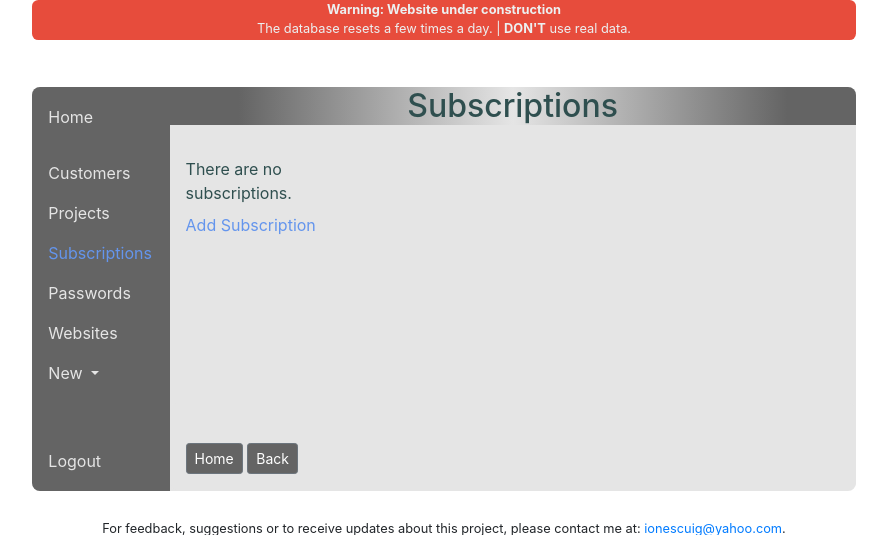
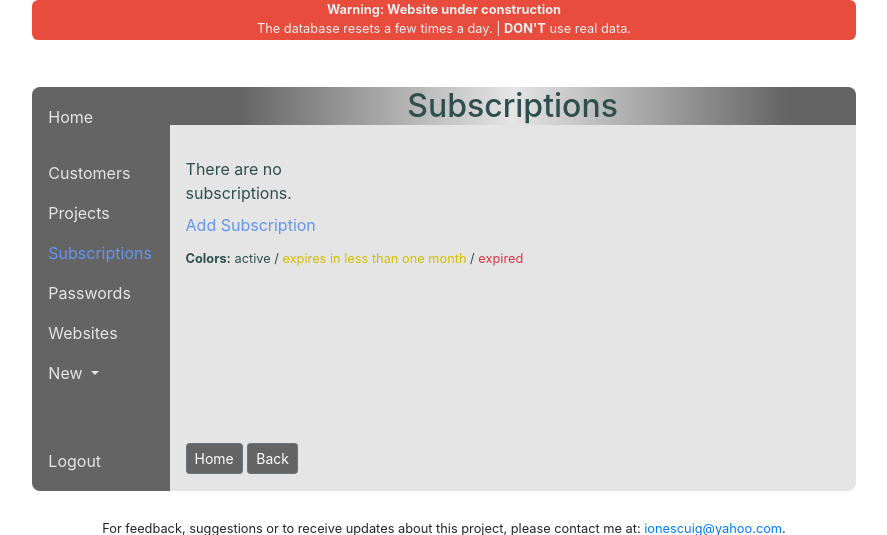
Before and after one commit to ionescuig/freelance-manager, a Django app: page /subscriptions/ in a window 1280 px wide. Shown: the top 535 px of the page, without its empty margins (196-1083 px from the left). Run offline with Django 3.2, Linux system fonts and the light colour scheme; the visitor is signed in with stand-in values (Sample User, id 1); data that the repository does not hold is empty; parts of the project's set-up code (start-up, migrations or seed data) failed here and were passed over; some libraries are stand-ins or nearby versions.

Commit message:
Changed colors for subscriptions expired and about to expire.

```diff
--- a/src/subscriptions/views.py
+++ b/src/subscriptions/views.py
@@ -1,3 +1,4 @@
+from datetime import date, timedelta
 from django.contrib.auth.mixins import LoginRequiredMixin
 from django.views.generic import CreateView, DeleteView, DetailView, ListView, UpdateView
 from django.urls import reverse_lazy
@@ -6,8 +7,7 @@ from .forms import SubscriptionForm, SubscriptionUpdateForm
 from .models import Subscription
 
 
-def date_renewal_default():
-    from datetime import date, timedelta
+def date_in_one_month():
     return date.today()+timedelta(days=31)
 
 
@@ -49,7 +49,8 @@ class SubscriptionListView(LoginRequiredMixin, ListView):
     def get_context_data(self, **kwargs):
         context = super(SubscriptionListView, self).get_context_data()
         context['linkActive'] = 'Subscriptions'
-        context['subscription_to_renew'] = date_renewal_default()
+        context['date_in_one_month'] = date_in_one_month()
+        context['today'] = date.today()
         return context
 
 
@@ -84,10 +85,11 @@ class SubscriptionDeleteView(LoginRequiredMixin, DeleteView):
 class SubscriptionExpireView(LoginRequiredMixin, ListView):
     template_name = 'subscriptions/list.html'
     model = Subscription
-    queryset = Subscription.objects.filter(date_renewal__lte=date_renewal_default()).order_by('date_renewal')
+    queryset = Subscription.objects.filter(date_renewal__lte=date_in_one_month()).order_by('date_renewal')
 
     def get_context_data(self, **kwargs):
         context = super(SubscriptionExpireView, self).get_context_data()
         context['linkActive'] = 'Subscriptions'
-        context['subscription_to_renew'] = date_renewal_default()
+        context['date_in_one_month'] = date_in_one_month()
+        context['today'] = date.today()
         return context
--- a/src/templates/subscriptions/list.html
+++ b/src/templates/subscriptions/list.html
@@ -28,8 +28,11 @@
                 <div class="col-md-2 text-center">
                     {{ subscription.date_created|date:"d.m.Y"|default:"-" }}
                 </div>
-                {% if subscription.date_renewal < subscription_to_renew %}
+
+                {% if subscription.date_renewal < today %}
                     <div class="col-md-2 text-center text-danger">
+                {% elif subscription.date_renewal < date_in_one_month %}
+                    <div class="col-md-2 text-center" style="color: #d2be00">
                 {% else %}
                     <div class="col-md-2 text-center">
                 {% endif %}
@@ -49,6 +52,15 @@
             <div class="col-md-4"><a href="{% url 'subscription:create' %}">Add Subscription</a></div>
         </div>
     {% endif %}
+
+    <div class="mt-2">
+        <small>
+            <strong>Colors:</strong>
+            <span>active</span> /
+            <span style="color: #d2be00">expires in less than one month</span> /
+            <span class="text-danger">expired</span>
+        </small>
+    </div>
 {% endblock content %}
 
 {% block content-bottom %}
```
